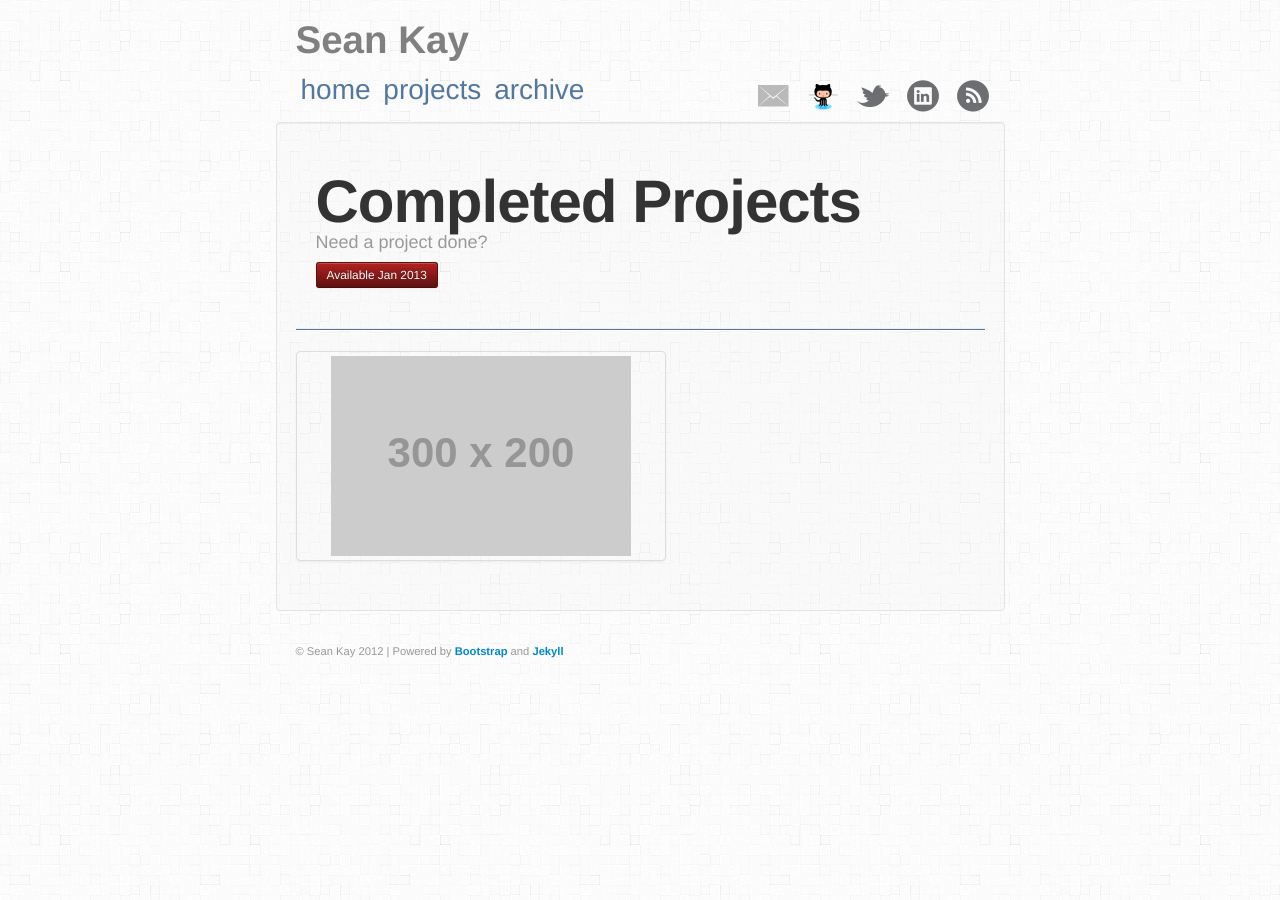
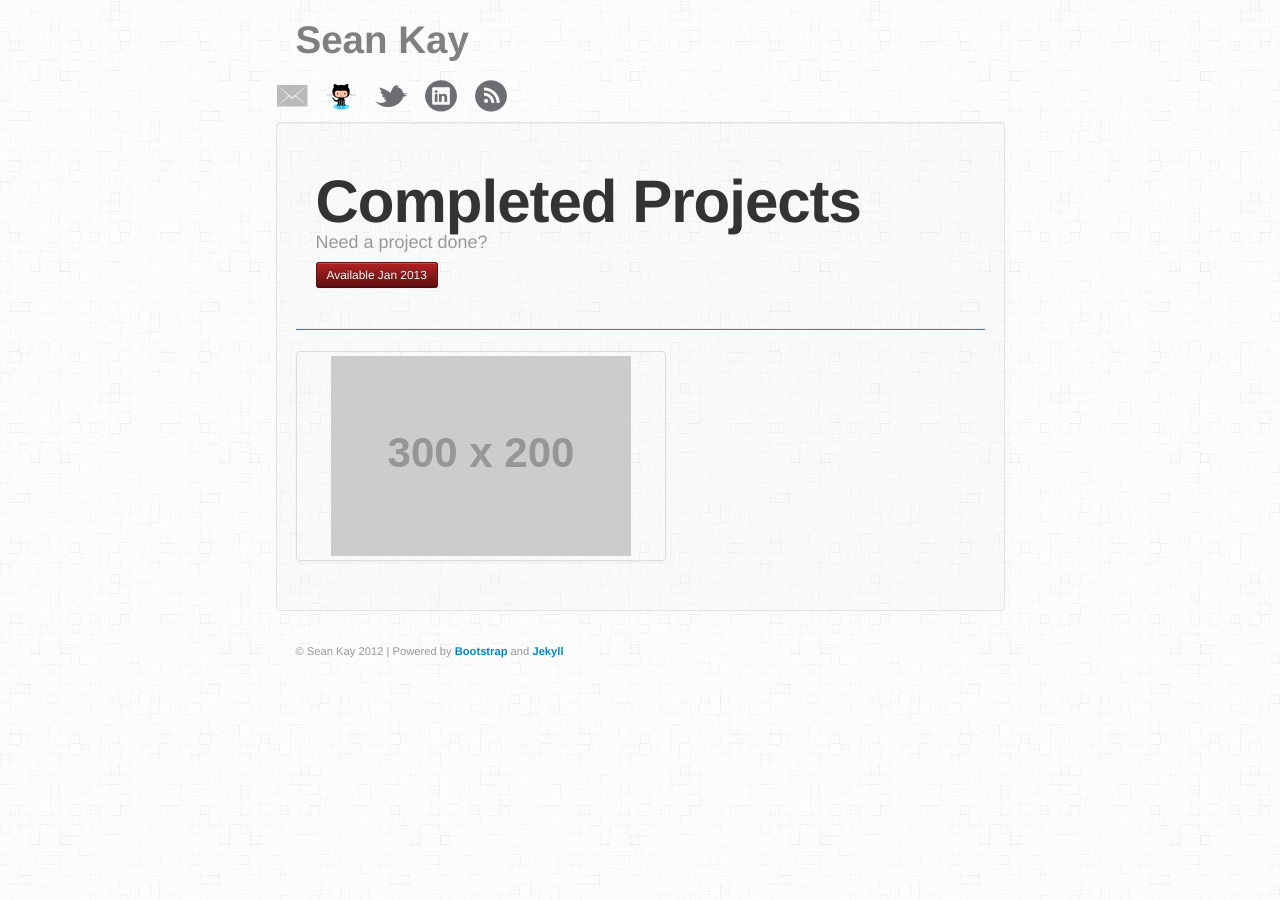
Before and after one commit to seankay/seankay.github.com, a Jekyll site: the page built from index.html, in a window 1280 px wide. Built offline with Jekyll 4.4.1, drawn with Linux system fonts in a browser that asks for light colours; Markdown is read by kramdown in place of the engine named in the settings; the list of posts is cut into pages by our own code.

Commit message:
Remove navigation bar

```diff
--- a/_layouts/default.html
+++ b/_layouts/default.html
@@ -26,13 +26,10 @@
 						<!-- </div> -->
 						<div class="row">
 							<div class="span12">
-								<div id="navbar" role="navigation">
+								<!-- <div id="navbar" role="navigation">
 									<ul>
-								  		<li id="nav-home"><a href="#" class="tk-nav-font">home</a></li>
-								  		<li id="nav-projects"><a href="#" class="tk-nav-font">projects</a></li>
-								  		<li id="nav-archive"><a href="#" class="tk-nav-font">archive</a></li>
 						    		</ul>
-								</div>
+								</div> -->
 							<!-- </div> -->
 							<!-- <div class="span6"> -->
 								<div id='social'>
```
